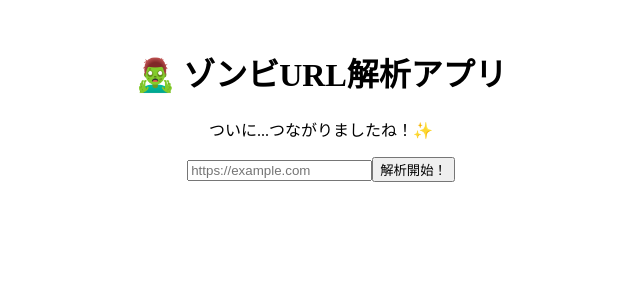
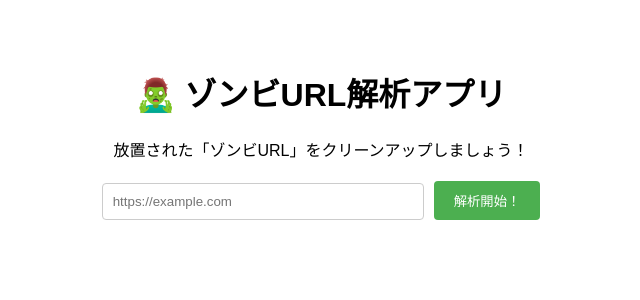
Before and after one commit to d-shiba-inu/impression_zombie_cleaner, a React (Vite) app: page / in a window 1280 px wide. Shown: the top 300 px of the page, without its empty margins (319-959 px from the left). Built offline with nearby package versions, Linux system fonts and the light colour scheme.

Commit message:
useStateの導入

```diff
--- a/src/pages/TopPage/index.jsx
+++ b/src/pages/TopPage/index.jsx
@@ -1,12 +1,48 @@
-import React from 'react';
+import React, { useState } from 'react'; // 1. useStateをインポート
 
-export const TopPage = () => { // defaultを付けず、名前付きにする
+export const TopPage = () => {
+  // 2. 記憶エリア（State）を作成
+  const [url, setUrl] = useState(''); // 入力されたURL
+  const [result, setResult] = useState(''); // 解析結果のメッセージ
+
+  // 3. ボタンを押した時の動き
+  const handleAnalyze = () => {
+    if (!url) {
+      alert("URLを入力してほしいワン！🐶");
+      return;
+    }
+    setResult(`「${url}」を解析中... 🧟‍♂️ しばらくお待ちください...`);
+
+    // ここに将来、Rails（バックエンド）にお願いする処理を書きます
+  };
+
   return (
-    <div style={{ padding: '20px', textAlign: 'center' }}>
+    <div style={{ padding: '40px', textAlign: 'center', fontFamily: 'sans-serif' }}>
       <h1>🧟‍♂️ ゾンビURL解析アプリ</h1>
-      <p>ついに...つながりましたね！✨</p>
-      <input type="text" placeholder="https://example.com" />
-      <button>解析開始！</button>
+      <p>放置された「ゾンビURL」をクリーンアップしましょう！</p>
+
+      <div style={{ margin: '20px 0' }}>
+        <input
+          type="text"
+          placeholder="https://example.com"
+          value={url} // Stateと紐付け
+          onChange={(e) => setUrl(e.target.value)} // 文字が入るたびにStateを更新
+          style={{ padding: '10px', width: '300px', borderRadius: '4px', border: '1px solid #ccc' }}
+        />
+        <button
+          onClick={handleAnalyze} // クリック時に実行
+          style={{ padding: '10px 20px', marginLeft: '10px', cursor: 'pointer', backgroundColor: '#4CAF50', color: 'white', border: 'none', borderRadius: '4px' }}
+        >
+          解析開始！
+        </button>
+      </div>
+
+      {/* 4. 結果を表示するエリア */}
+      {result && (
+        <div style={{ marginTop: '20px', padding: '15px', backgroundColor: '#f0f0f0', borderRadius: '8px', border: '1px dashed #666' }}>
+          <p>{result}</p>
+        </div>
+      )}
     </div>
   );
 };
```
